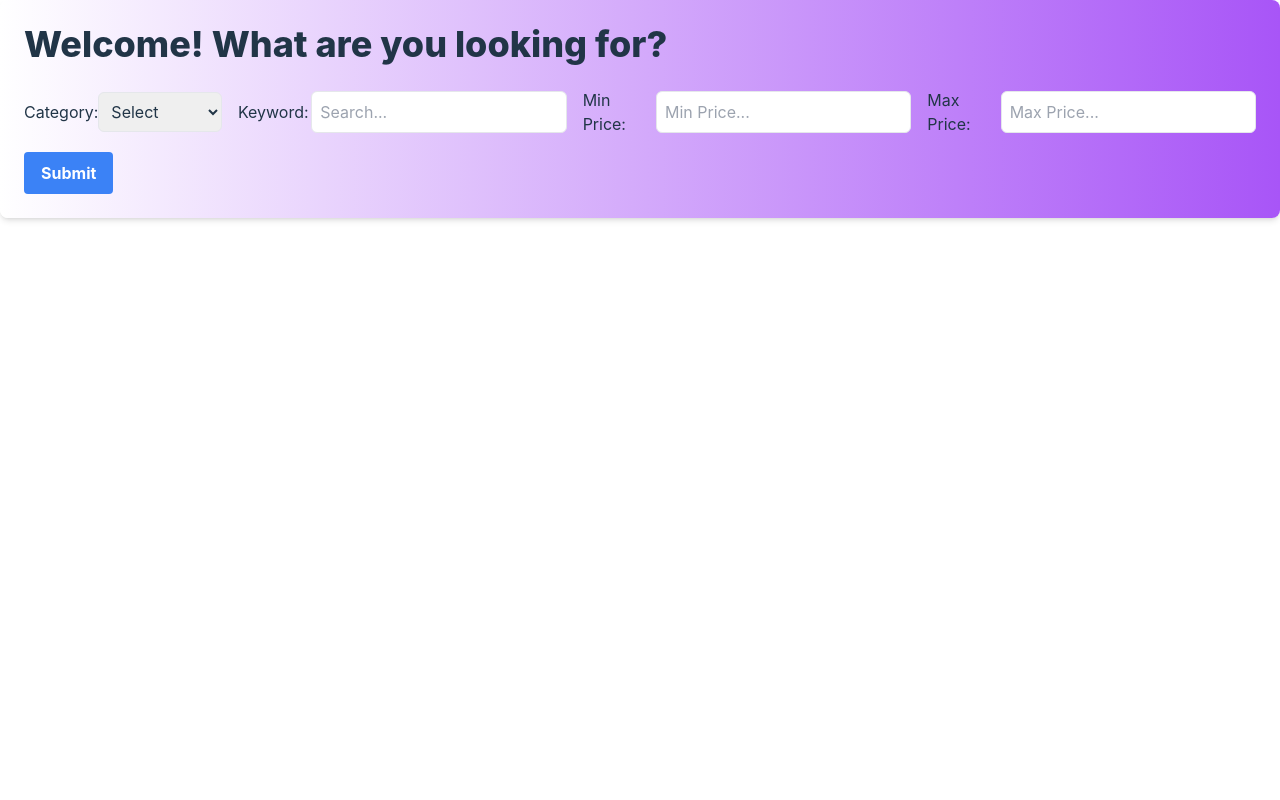
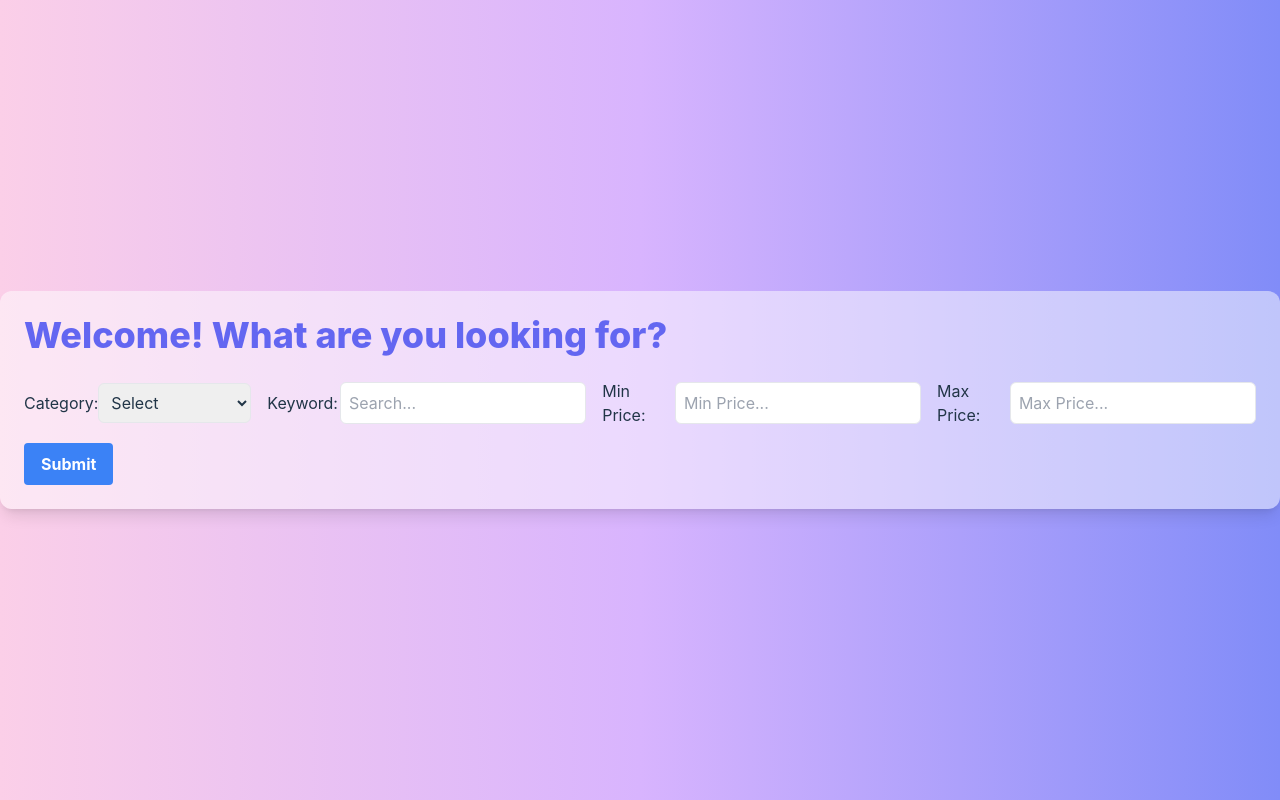
Before and after one commit to Dakshaarvind/LensMingle, a React (Vite) app in the folder LensMingleApp/: page / in a window 1280 px wide. Built offline with nearby package versions, Linux system fonts and the light colour scheme.

Commit message:
grgerggreggrgre

```diff
--- a/LensMingleApp/src/components/FilterPage.jsx
+++ b/LensMingleApp/src/components/FilterPage.jsx
@@ -58,9 +58,9 @@ const FilterPage = () => {
 
 
   return (
-    <div className="w-screen h-screen">
-      <div className="relative bg-gradient-to-r from-white to-purple-500 p-6 rounded-lg shadow-md">
-        <h1 className="text-4xl font-extrabold mb-6 text-yellow"> Welcome! What are you looking for?</h1>
+    <div className="w-screen h-screen bg-gradient-to-r from-pink-200 via-purple-300 to-indigo-400 flex items-center justify-center">
+      <div className="relative bg-white bg-opacity-50 p-6 rounded-xl shadow-lg">
+        <h1 className="text-4xl font-extrabold mb-6 text-indigo-500"> Welcome! What are you looking for?</h1>
         <div className="flex space-x-4">
           <div className="flex items-center">
             <label className="w-24">Category:</label>
@@ -71,8 +71,11 @@ const FilterPage = () => {
             >
               <option value="">Select</option>
               <option value="portrait">Portrait</option>
-              <option value="landscape">Landscape</option>
               <option value="wedding">Wedding</option>
+              <option value="Birthday Party"> Birthday Party</option>
+              <option value="National Party Congress of the CCP"> Conferences </option>
+              <option value="Graduation Pics"> Graduation </option>
+              <option value="Grand Openings"> Grand Openings </option>
             </select>
           </div>
           {category === 'wedding' && (
```
